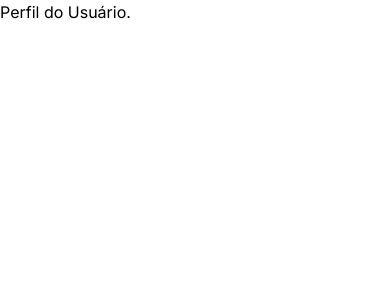
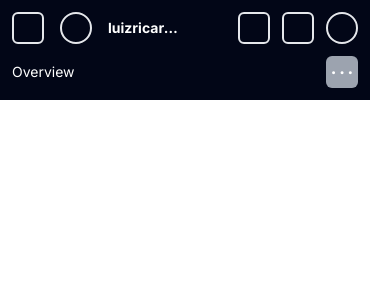
Before and after one commit to luizricardo41/github-search-profiles, a Next.js app: page /profile in a window 390 px wide. Shown: the top 300 px of the page. Built offline with nearby package versions, Linux system fonts and the light colour scheme.

Commit message:
Iniciando estilização mobile first da página de perfil

```diff
--- a/src/app/profile/page.tsx
+++ b/src/app/profile/page.tsx
@@ -1,10 +1,30 @@
+"use client"
 import React from 'react'
 import { ProfileProvider } from '../hooks/useProfile'
 
 export default function profile() {
   return (
     <ProfileProvider>
-      <h1>Perfil do Usuário.</h1>
+      <section>
+        <div className='mr-5 p-3 bg-slate-950'>
+          <div className='flex items-center justify-start w-full pb-3'>
+            <div className='flex items-center gap-4 w-1/2'>
+              <div className='min-w-8 min-h-8 border-2 rounded-md'></div>
+              <div className='min-w-8 min-h-8 border-2 rounded-full'></div>
+              <h3 className='max-w-fit overflow-hidden text-ellipsis font-bold text-sm text-white'>luizricardo41</h3>
+            </div>
+            <div className='flex items-center justify-end gap-3 w-1/2 pl-2'>
+              <div className='min-w-8 min-h-8 border-2 rounded-md'></div>
+              <div className='min-w-8 min-h-8 border-2 rounded-md'></div>
+              <div className='min-w-8 min-h-8 border-2 rounded-full'></div>
+            </div>
+          </div>
+          <div className='flex items-center justify-between w-full'>
+            <h3 className='text-white text-sm'>Overview</h3>
+            <div className='w-8 h-8 border-1 rounded-md text-white text-center font-extrabold bg-gray-400'>. . .</div>
+          </div>
+        </div>
+      </section>
     </ProfileProvider>
   )
 }
```
